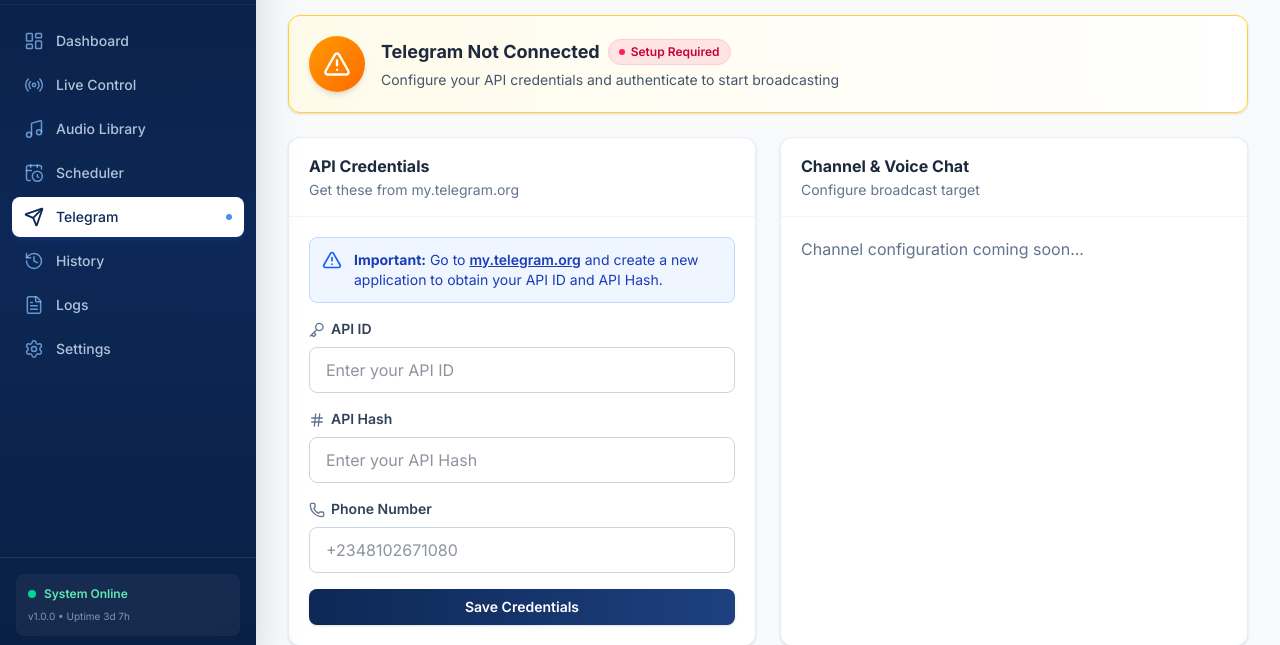
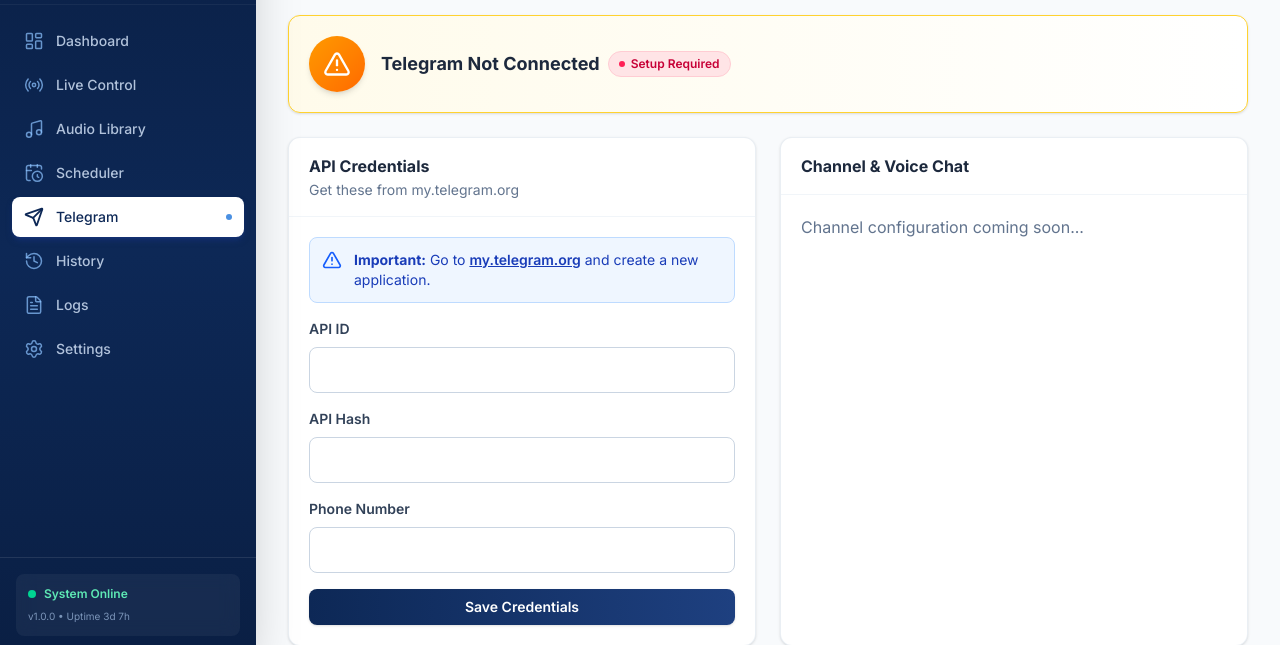
Before and after one commit to OLAMILEKANSI5/CPM-Telegram-LiveStreaming-Automation, a Next.js app: page /telegram in a window 1280 px wide. Shown: the part 148-793 px from the top of the page. Built offline with nearby package versions, Linux system fonts and the light colour scheme; no server answers; the database is empty.

Commit message:
Update page.tsx

```diff
--- a/src/app/telegram/page.tsx
+++ b/src/app/telegram/page.tsx
@@ -27,7 +27,6 @@
     <>
       <TopBar title="Telegram Settings" />
       <div className="px-4 sm:px-6 lg:px-8 py-6 space-y-6">
-        {/* Header */}
         <div>
           <h2 className="text-lg font-bold text-slate-800">Telegram Configuration</h2>
           <p className="text-sm text-slate-500 mt-0.5">
@@ -35,7 +34,6 @@
           </p>
         </div>
 
-        {/* Connection Status Banner */}
         <Card
           className={
             isConnected
@@ -67,11 +65,6 @@
                     {isConnected ? "Active" : "Setup Required"}
                   </StatusBadge>
                 </div>
-                <p className="text-sm text-slate-600 mt-1">
-                  {isConnected
-                    ? `Authorized as ${tg?.phoneNumber || "User"} • Auto-reconnect enabled`
-                    : "Configure your API credentials and authenticate to start broadcasting"}
-                </p>
               </div>
             </div>
           </div>
@@ -85,59 +78,42 @@
                 <AlertTriangle className="w-5 h-5 shrink-0 text-blue-600" />
                 <div>
                   <strong>Important:</strong> Go to{" "}
-                  <a
-                    href="https://my.telegram.org"
-                    target="_blank"
-                    rel="noopener noreferrer"
-                    className="underline font-semibold"
-                  >
+                  <a href="https://my.telegram.org" target="_blank" rel="noopener noreferrer" className="underline font-semibold">
                     my.telegram.org
                   </a>{" "}
-                  and create a new application to obtain your API ID and API Hash.
+                  and create a new application.
                 </div>
               </div>
 
               <div>
-                <label className="block text-sm font-semibold text-slate-700 mb-2">
-                  <Key className="w-4 h-4 inline mr-1.5 text-slate-500" />
-                  API ID
-                </label>
+                <label className="block text-sm font-semibold text-slate-700 mb-2">API ID</label>
                 <input
                   type="text"
                   name="apiId"
-                  placeholder="Enter your API ID"
                   defaultValue={tg?.api_id || ""}
-                  className="w-full px-4 py-2.5 border border-slate-300 rounded-lg focus:outline-none focus:ring-2 focus:ring-blue-500"
+                  className="w-full px-4 py-2.5 border border-slate-300 rounded-lg"
                   required
                 />
               </div>
 
               <div>
-                <label className="block text-sm font-semibold text-slate-700 mb-2">
-                  <Hash className="w-4 h-4 inline mr-1.5 text-slate-500" />
-                  API Hash
-                </label>
+                <label className="block text-sm font-semibold text-slate-700 mb-2">API Hash</label>
                 <input
                   type="text"
                   name="apiHash"
-                  placeholder="Enter your API Hash"
                   defaultValue={tg?.api_hash || ""}
-                  className="w-full px-4 py-2.5 border border-slate-300 rounded-lg focus:outline-none focus:ring-2 focus:ring-blue-500"
+                  className="w-full px-4 py-2.5 border border-slate-300 rounded-lg"
                   required
                 />
               </div>
 
               <div>
-                <label className="block text-sm font-semibold text-slate-700 mb-2">
-                  <Phone className="w-4 h-4 inline mr-1.5 text-slate-500" />
-                  Phone Number
-                </label>
+                <label className="block text-sm font-semibold text-slate-700 mb-2">Phone Number</label>
                 <input
                   type="tel"
                   name="phone"
-                  placeholder="+2348102671080"
                   defaultValue={tg?.phone_number || ""}
-                  className="w-full px-4 py-2.5 border border-slate-300 rounded-lg focus:outline-none focus:ring-2 focus:ring-blue-500"
+                  className="w-full px-4 py-2.5 border border-slate-300 rounded-lg"
                   required
                 />
               </div>
@@ -148,9 +124,7 @@
             </form>
           </Card>
 
-          {/* Channel Configuration */}
-          <Card title="Channel & Voice Chat" description="Configure broadcast target">
-            {/* You can add another form here later if needed */}
+          <Card title="Channel & Voice Chat">
             <div className="p-5 text-slate-500">
               Channel configuration coming soon...
             </div>
```
